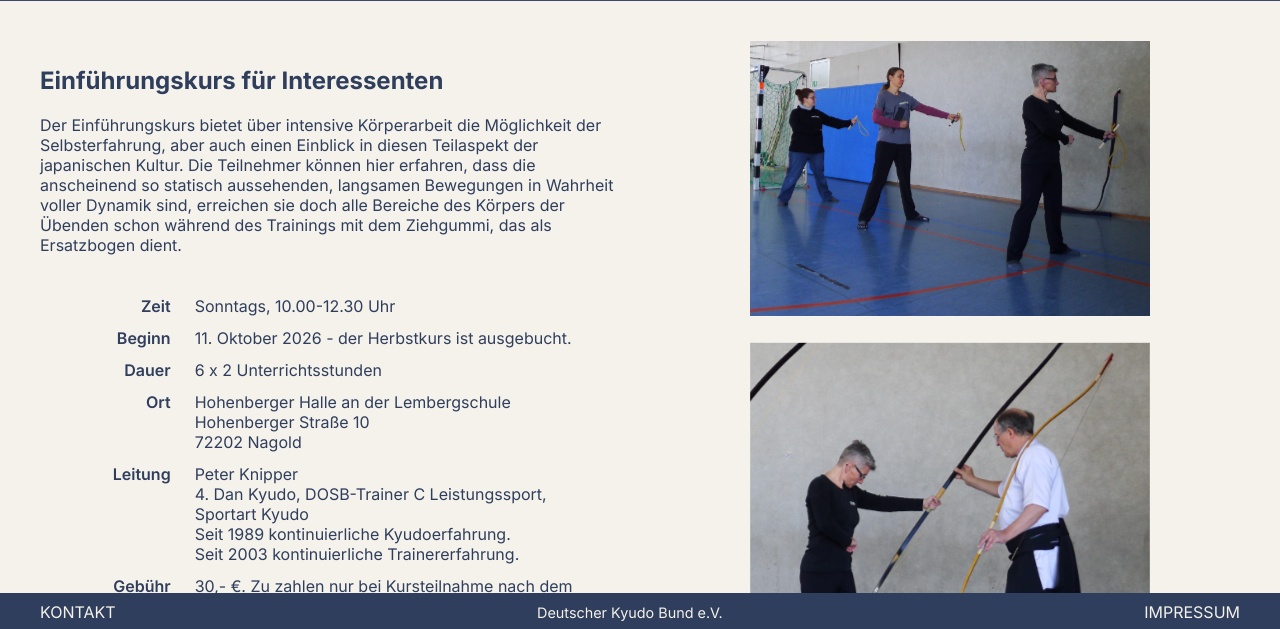
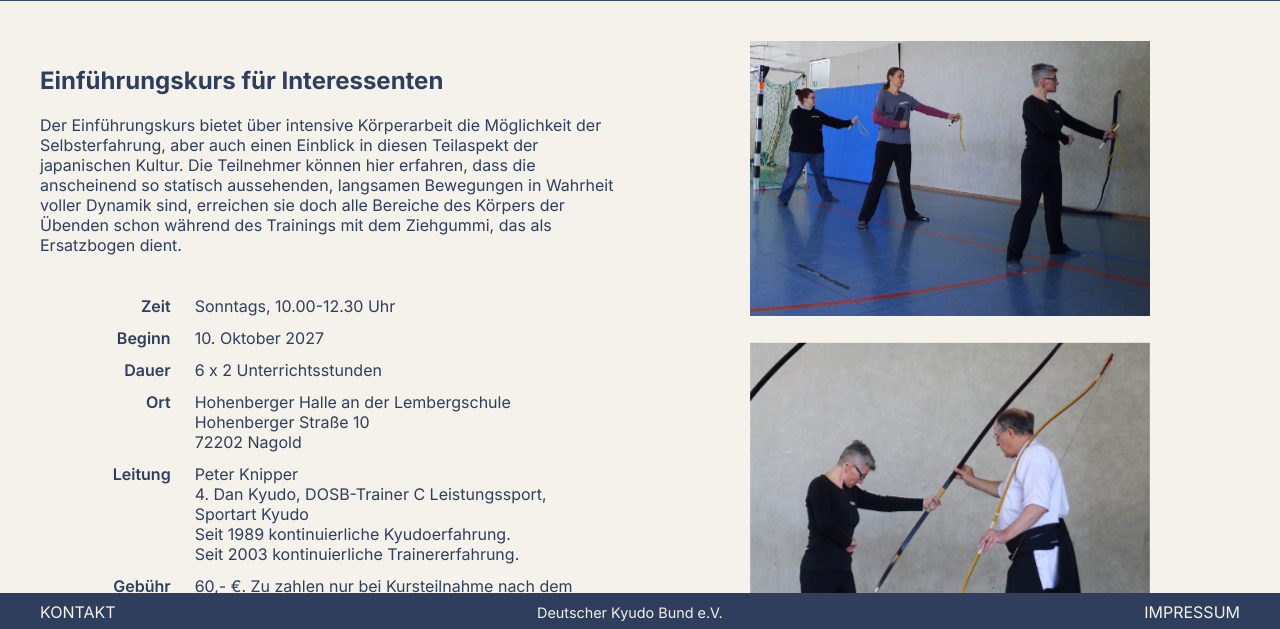
Before and after one commit to Kyudo-Nagold/KyudoNagold-Webseite, a plain HTML site: page kurse.html in a window 1280 px wide. Shown: the part 169-798 px from the top of the page. Drawn offline with Linux system fonts and the light colour scheme.

Commit message:
Update kurse.html

```diff
--- a/kurse.html
+++ b/kurse.html
@@ -62,7 +62,7 @@
         </tr>
         <tr>
             <td>Beginn</td>
-            <td>11. Oktober 2026 - der Herbstkurs ist ausgebucht.</td>
+            <td>10. Oktober 2027</td>
         </tr>
         <tr>
             <td>Dauer</td>
@@ -81,7 +81,7 @@
         </tr>
         <tr>
             <td>Geb&uuml;hr</td>
-            <td>30,- &euro;. Zu zahlen nur bei Kursteilnahme nach dem ersten kostenlosen Schnuppertag. <br>
+            <td>60,- &euro;. Zu zahlen nur bei Kursteilnahme nach dem ersten kostenlosen Schnuppertag. <br>
             </td>
         </tr>
         <tr>
@@ -115,7 +115,7 @@
         Landes-, Bundes- oder europ&auml;ischer Ebene, ja sogar auf der Ebene des Weltverbandes f&uuml;r Kyudo teilzunehmen.
         Die Gemeinschaft der Kyudo-&Uuml;benden in Deutschland besteht im Moment aus ca. 1300 Personen.<br><br>
 
-        Der darauf folgende Anf&auml;ngerkurs beginnt voraussichtlich im Fr&uuml;hjahr 2027 oder auf Anfrage.
+         Der darauf folgende Anf&auml;ngerkurs beginnt voraussichtlich im Herbst 2028 oder auf Anfrage.
 
         </div>
 
```
